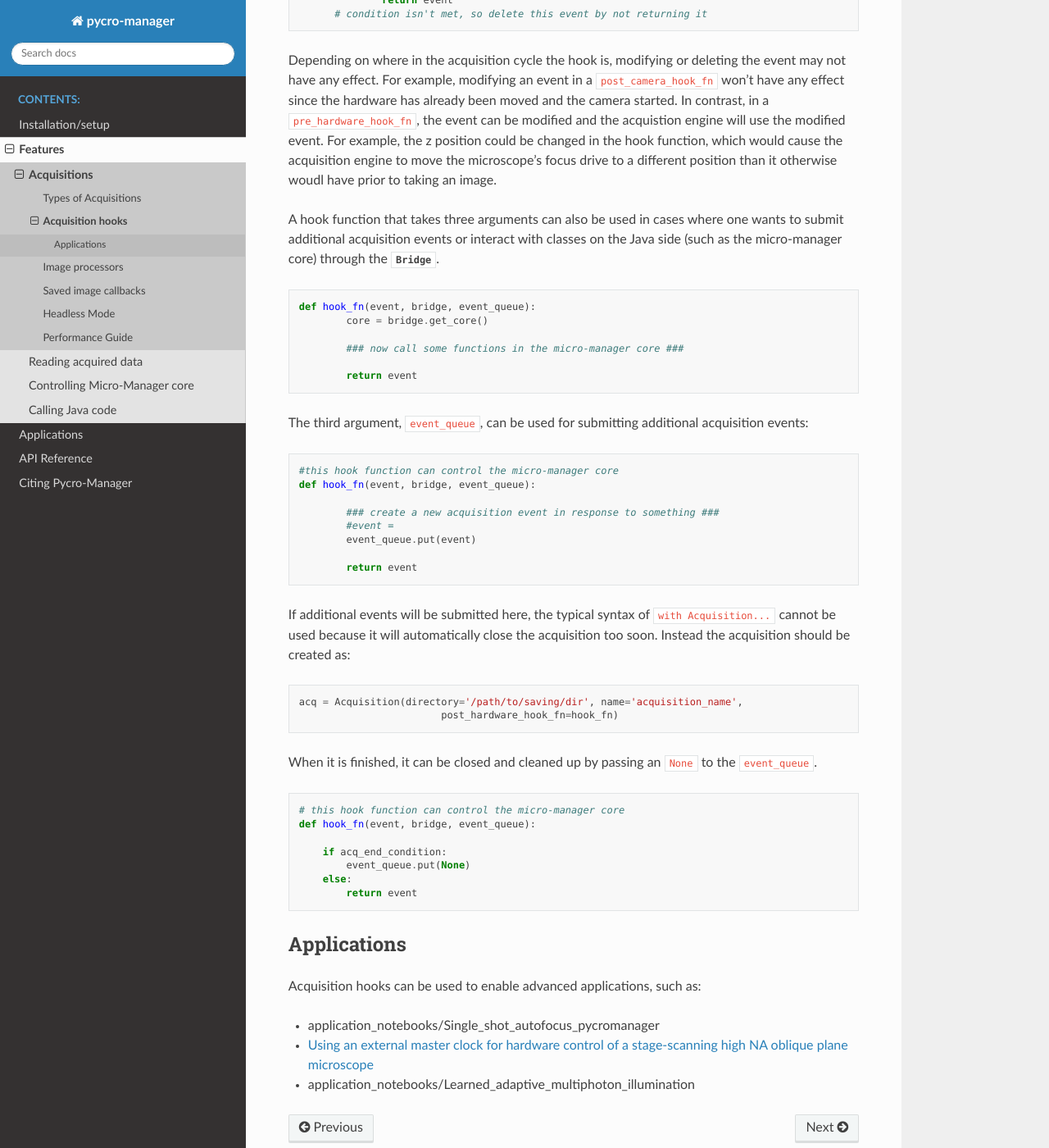
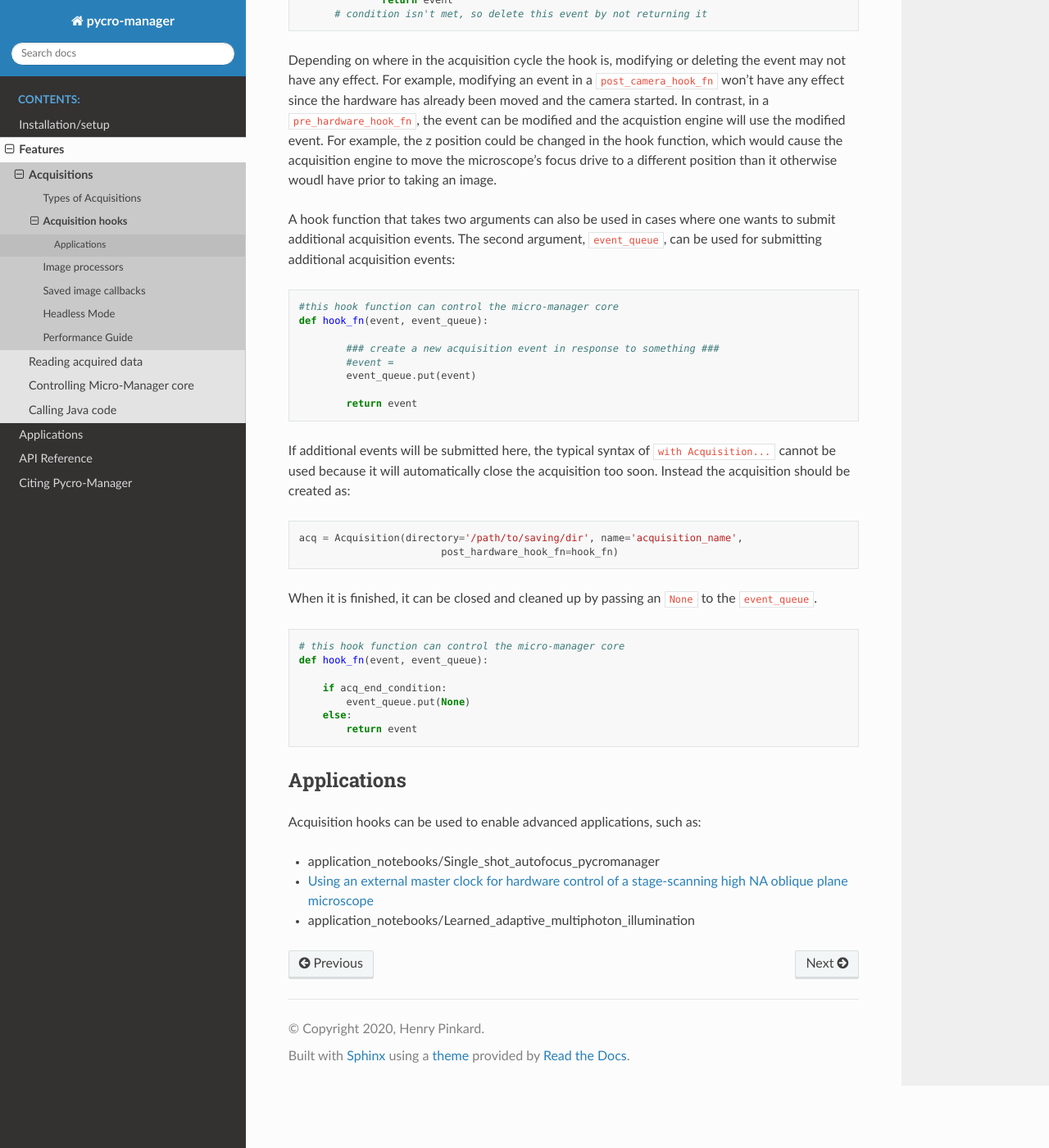
Before and after one commit to micro-manager/pycro-manager, a Sphinx documentation site: the page built from docs/source/acq_hooks.rst, in a window 1280 px wide and 1400 px high, scrolled down 858 px. Shown: the whole window at 82% size. Built offline with Sphinx 7.4.7 and the Read the Docs theme 2.0.0, drawn with Linux system fonts in a browser that asks for light colours; pages that are not in the unit, such as notebooks, are missing from menus.

Commit message:
more changes

```diff
--- a/docs/source/acq_hooks.rst
+++ b/docs/source/acq_hooks.rst
@@ -33,23 +33,12 @@ Acquisition hooks can also be used to modify or delete acquisition events:
 
 Depending on where in the acquisition cycle the hook is, modifying or deleting the event may not have any effect. For example, modifying an event in a  ``post_camera_hook_fn`` won't have any effect since the hardware has already been moved and the camera started. In contrast, in a ``pre_hardware_hook_fn``, the event can be modified and the acquistion engine will use the modified event. For example, the z position could be changed in the hook function, which would cause the acquisition engine to move the microscope's focus drive to a different position than it otherwise woudl have prior to taking an image.
 
-A hook function that takes three arguments can also be used in cases where one wants to submit additional acquisition events or interact with classes on the Java side (such as the micro-manager core) through the :class:`Bridge<pycromanager.Bridge>`.
-
-.. code-block:: python
-
-	def hook_fn(event, bridge, event_queue):
-		core = bridge.get_core()
-
-		### now call some functions in the micro-manager core ###
-
-		return event
-
-The third argument, ``event_queue``, can be used for submitting additional acquisition events:
+A hook function that takes two arguments can also be used in cases where one wants to submit additional acquisition events. The second argument, ``event_queue``, can be used for submitting additional acquisition events:
 
 .. code-block:: python
 
 	#this hook function can control the micro-manager core
-	def hook_fn(event, bridge, event_queue):
+	def hook_fn(event, event_queue):
 
 		### create a new acquisition event in response to something ###
 		#event =
@@ -70,7 +59,7 @@ When it is finished, it can be closed and cleaned up by passing an ``None`` to t
 .. code-block:: python
 
     # this hook function can control the micro-manager core
-    def hook_fn(event, bridge, event_queue):
+    def hook_fn(event, event_queue):
 
         if acq_end_condition:
             event_queue.put(None)
--- a/docs/source/image_saved_callbacks.rst
+++ b/docs/source/image_saved_callbacks.rst
@@ -13,6 +13,10 @@ The ``image_saved_fn`` takes two arguments, ``axes`` and ``dataset``. The first
 .. code-block:: python
 
     pixels = dataset.read_image(**axes)
+
+
+Alternatively, a three argument version can be utilized in which the arguments are ``axes``, ``dataset``, and ``event_queue``. The event queue allows new acquisition events to be created in response to images being saved to disk.
+
 
 A full example of using this feature is below:
 
--- a/docs/source/img_processors.rst
+++ b/docs/source/img_processors.rst
@@ -78,11 +78,11 @@ Rather than returning one or more ``image, metadata`` tuples to propogate the im
 Adapting acquisition from image processors
 ============================================
 
-In certain cases one may want to either control something on the Java side or create addition **acquisition events** in response to one of the images. A four argument processing function can be used for this purpose. This gives access to the :class:`Bridge<pycromanager.Bridge>` for interacting with the Java side, and an ``event_queue`` to which additional acquisition events can be added
+In certain cases one may want to create addition **acquisition events** in response to one of the images. A three argument processing function can be used for this purpose. The third argument is the ``event_queue`` to which additional acquisition events can be added
 
 .. code-block:: python
 
-    def img_process_fn_events(image, metadata, bridge, event_queue):
+    def img_process_fn_events(image, metadata, event_queue):
 
         ### create a new acquisition event in response to something in the image ###
         # event =
@@ -104,7 +104,7 @@ When it is finished, it can be closed and cleaned up by passing an ``None`` to t
 
 .. code-block:: python
 
-    def img_process_fn_events(image, metadata, bridge, event_queue):
+    def img_process_fn_events(image, metadata, event_queue):
 
         if acq_end_condition:
             event_queue.put(None)
--- a/pycromanager/_version.py
+++ b/pycromanager/_version.py
@@ -1,2 +1,2 @@
-version_info = (0, 19, 2)
+version_info = (0, 20, 0)
 __version__ = ".".join(map(str, version_info))
```
Also changed, not shown: 5 other files.
